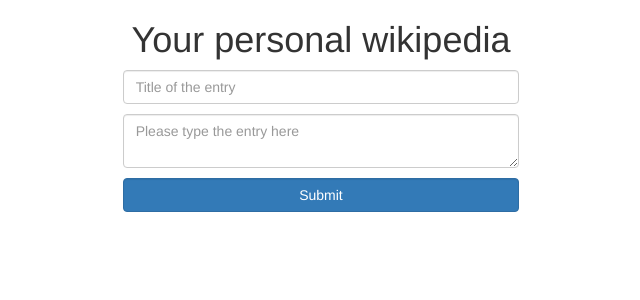
After one commit to nthainguyen/perwiki, a Flask app: template app/templates/wiki.html in a window 1280 px wide. The commit adds this page. Shown: the top 300 px of the page, without its empty margins (319-959 px from the left). Run offline with Flask 2, Linux system fonts and the light colour scheme; the template is opened without the code that fills it: values that come from a table or form of the project are taken from there, others are empty; some libraries are stand-ins or nearby versions.

Commit message:
new template for wiki page

```diff
--- a/app/forms.py
+++ b/app/forms.py
@@ -28,4 +28,6 @@
             raise ValidationError('Please use a different email address.')
 
 class InputForm(FlaskForm):
+    entry_title = StringField('Wiki Entry', validators=[DataRequired()])
     entry = TextAreaField('Wiki Entry', validators=[DataRequired()])
+    submit = SubmitField('Submit')
--- a/app/routes.py
+++ b/app/routes.py
@@ -4,7 +4,7 @@
 
 from flask_admin import Admin
 from flask_admin.contrib.sqla import ModelView
-from app.forms import RegisterFrom, LoginForm
+from app.forms import RegisterFrom, LoginForm, InputForm
 
 
 admin = Admin(app, name='WikiPersonal', template_mode='bootstrap3')
@@ -27,3 +27,9 @@
 
 @app.route('/wiki', methods=['POST', 'GET'])
 def Wiki():
+    form = InputForm()
+    if form.validate_on_submit():
+        entry = Entry(entry_text=form.entry.data, entry_title=form.entry_title.data)
+        db.session.add(entry)
+        db.session.commit()
+    return render_template('wiki.html', form=form)
--- /dev/null
+++ b/app/templates/wiki.html
@@ -0,0 +1,22 @@
+
+{% extends "bootstrap/base.html" %}
+
+{% block content %}
+<div class="text-center">
+    <h1>Your personal wikipedia</h1>
+</div>
+        <form action="" method="post" novalidate>
+            {{  form.hidden_tag()  }}
+            <div class="col-md-4 col-lg-offset-4">
+                <p>
+                    {{  form.entry_title(size=32, class='form-control form', placeholder='Title of the entry')  }}
+                </p>
+                <p>
+                    {{ form.entry(size=32, class='form-control form', placeholder='Please type the entry here')}}
+                </p>
+                <p>
+                    {{  form.submit(class='btn btn-primary form-control')}}
+                </p>
+            </div>
+        </form>
+{% endblock %}
```
Also changed, not shown: app/templates/register.html (+10 -17 lines), app.db.
